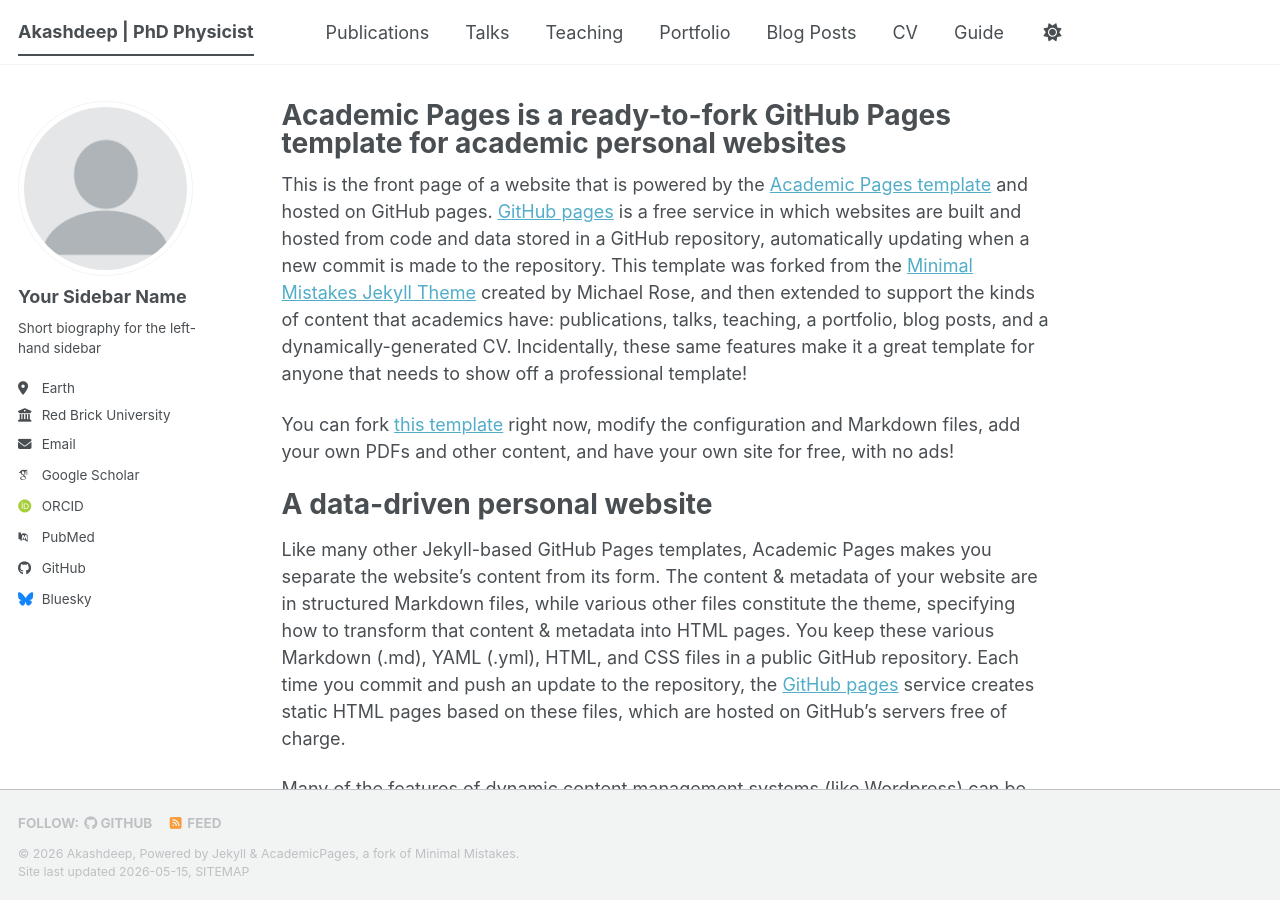
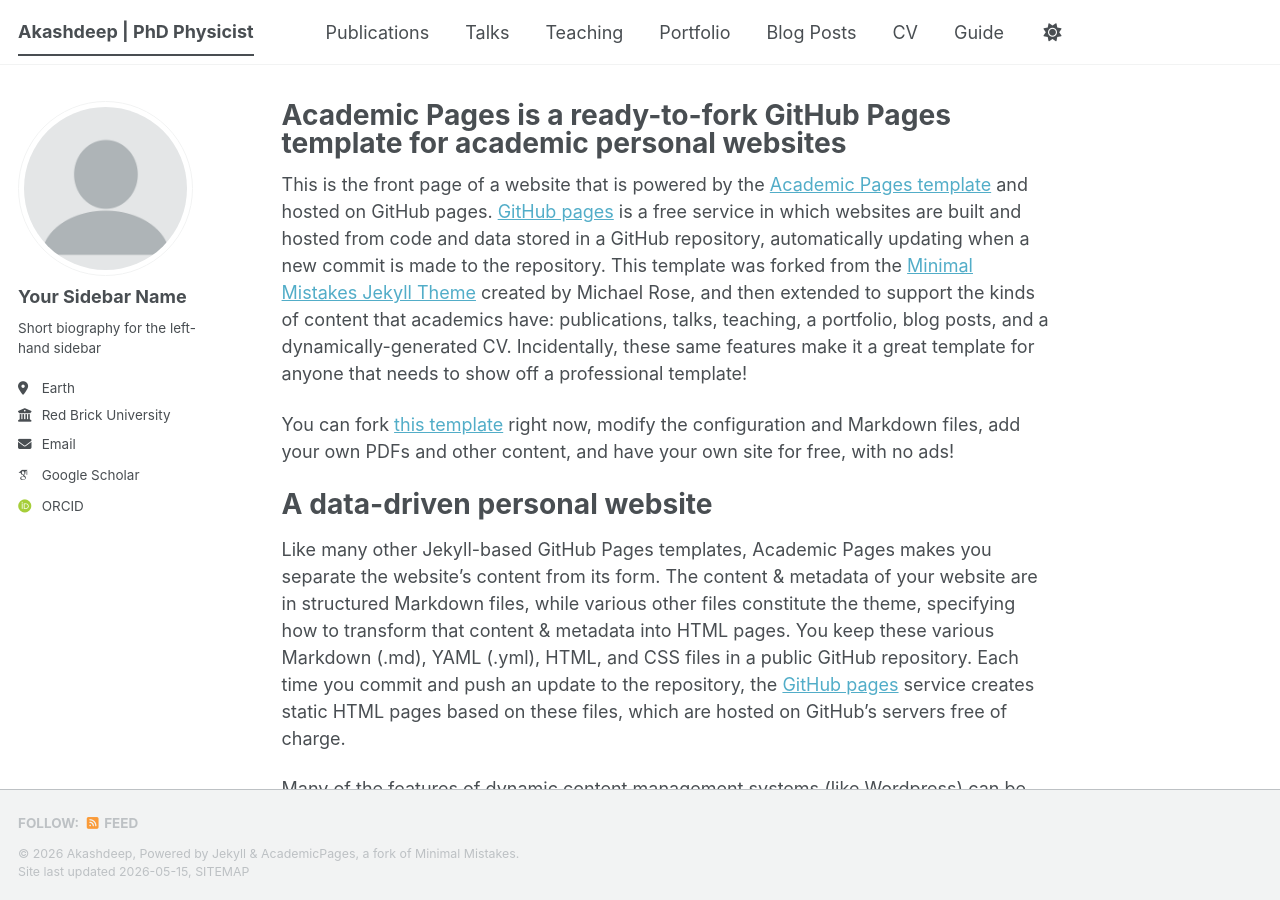
Before and after one commit to a-akashdeep/a-akashdeep, a Jekyll site: the page built from _pages/about.md, in a window 1280 px wide and 900 px high. Built offline with Jekyll 4.4.1, drawn with Linux system fonts in a browser that asks for light colours; some web fonts are replaced; a script bundle is joined from its source files by our own code; library files that are not in the unit come from our copies; some of the changed lines change nothing that is shown.

Commit message:
Modify profile links in _config.yml
Updated various social media and academic profile links.

```diff
--- a/_config.yml
+++ b/_config.yml
@@ -35,13 +35,13 @@
   # Academic websites
   academia         : # URL
   arxiv            : # URL - Update with the correct link to your profile
-  googlescholar    : "https://scholar.google.com/citations?user=PS_CX0AAAAAJ"
+  googlescholar    : "https://scholar.google.co.in/citations?user=9uWMV5wAAAAJ&hl=en"
   inspire-hep      : # URL
   impactstory      : # URL
-  orcid            : "https://orcid.org/yourorcidurl"
+  orcid            : "https://orcid.org/0009-0001-9970-2437"
   semantic         : # URL
   ssrn             : # URL
-  pubmed           : "https://www.ncbi.nlm.nih.gov/pubmed/?term=john+snow"
+  pubmed           : # URL
   researchgate     : # URL
   scopus           : # URL
   zotero           : # URL
@@ -51,13 +51,13 @@
   bitbucket        : # Username - Update with your username on the site
   codepen          : # Username
   dribbble         : # Username
-  github           : "academicpages"
+  github           : # Username
   kaggle           : # Username
   stackoverflow    : # User number or user number and name (i.e., use "1" or "1/jeff-atwood")
 
   # Social media
   artstation       : # Username
-  bluesky          : "bsky.app" # Replace this with you Bluesky username
+  bluesky          : # Username
   facebook         : # Username
   flickr           : # Username
   foursquare       : # Username
@@ -66,7 +66,7 @@
   keybase          : # Username
   instagram        : # Username
   lastfm           : # Username
-  linkedin         : # Username
+  linkedin         : # "www.linkedin.com/in/akashdeep-condensed-matter"
   mastodon         : # URL
   medium           : # URL
   pinterest        : # Username
```
